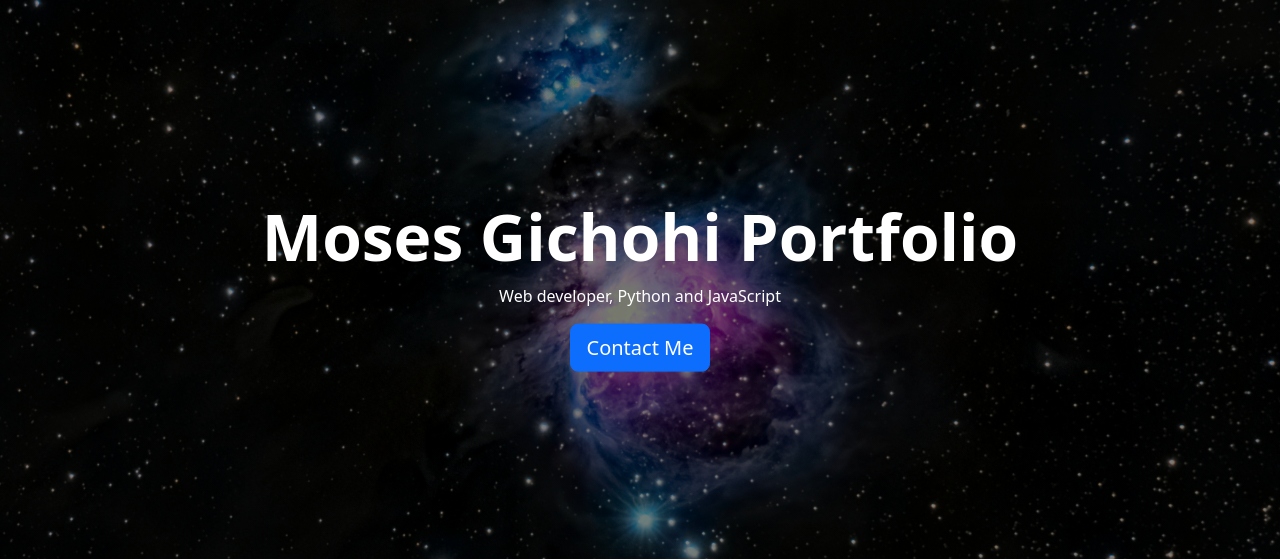
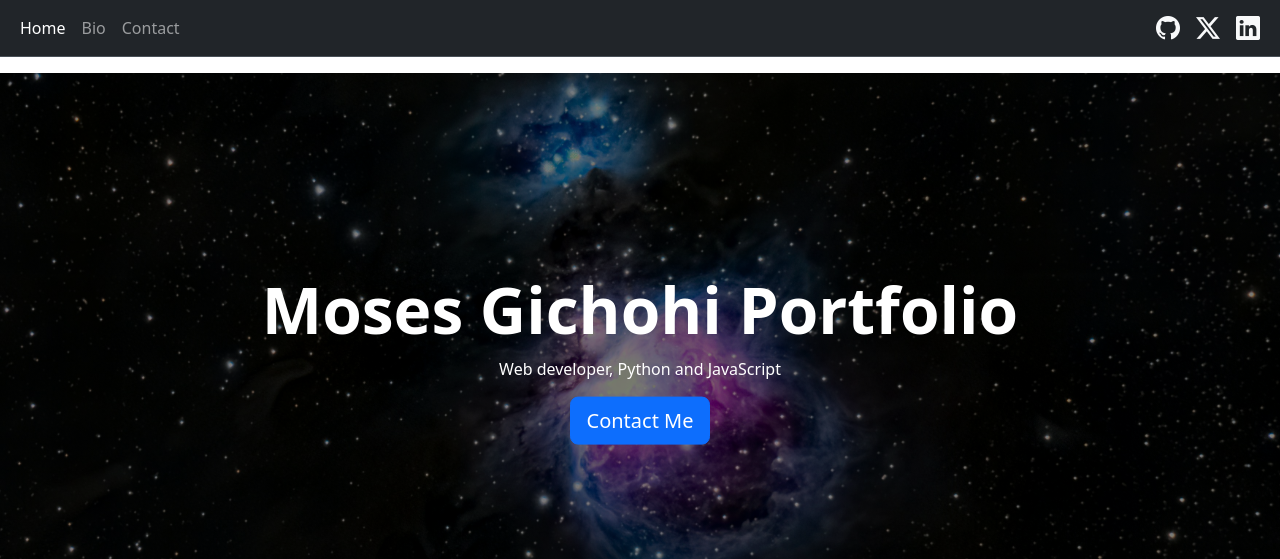
Before and after one commit to MosesGich/django-portfolio, a Django app: page /developer/home in a window 1280 px wide. Shown: the top 559 px of the page. Run offline with Django 5.2, Linux system fonts and the light colour scheme; grey boxes are pictures that could not be loaded.

Commit message:
Creating contact page

```diff
--- a/portfolio/developer/templates/developer/layout.html
+++ b/portfolio/developer/templates/developer/layout.html
@@ -4,10 +4,43 @@
     <meta charset="UTF-8">
     <meta name="viewport" content="width=device-width, initial-scale=1.0">
     <link href="https://cdn.jsdelivr.net/npm/bootstrap@5.3.8/dist/css/bootstrap.min.css" rel="stylesheet" integrity="sha384-sRIl4kxILFvY47J16cr9ZwB07vP4J8+LH7qKQnuqkuIAvNWLzeN8tE5YBujZqJLB" crossorigin="anonymous">
+    <link rel="stylesheet" href="https://cdn.jsdelivr.net/npm/bootstrap-icons@1.11.3/font/bootstrap-icons.min.css">
     <link rel="stylesheet" type="text/css" href="{% static 'developer/style.css' %}">
     <title>Document</title>
 </head>
 <body>
+    <nav class="navbar navbar-expand-lg bg-dark border-bottom border-body mb-3" data-bs-theme="dark">
+          <div class="container-fluid">
+                <button class="navbar-toggler" type="button" data-bs-toggle="collapse" data-bs-target="#navbarNavContent" aria-controls="navbarNavContent" aria-expanded="false" aria-label="Toggle navigation">
+                     <span class="navbar-toggler-icon"></span>
+                </button>
+                <div class="collapse navbar-collapse" id="navbarNavContent">
+                    <ul class="navbar-nav">
+                        <li class="nav-item">
+                            <a class="nav-link active" href="{% url 'home' %}">Home</a>
+                        </li>
+                        <li class="nav-item">
+                            <a class="nav-link" href="{% url 'about' %}">Bio</a>
+                        </li>
+                        <li class="nav-item">
+                            <a class="nav-link" href="{% url 'contact' %}">Contact</a>
+                        </li>
+                    </ul>
+                </div>
+                <div class="navbar-nav me-auto mb-2 mb-lg-0">
+                    <a class="nav-link text-light fs-4" href="https://github.com/MosesGich" target="_blank" aria-label="Github">
+                        <i class="bi bi-github"></i>
+                    </a>
+                    <a class="nav-link text-light fs-4" href="" target="_blank" aria-label="Twitter/X">
+                        <i class="bi bi-twitter-x"></i>
+                    </a>
+                    <a class="nav-link text-light fs-4" href="" target="_blank" aria-label="LinkedIn">
+                        <i class="bi bi-linkedin"></i>
+                    </a>
+
+                </div>
+        </div>
+    </nav>
     {% block body %}
 
     {% endblock %}
--- a/portfolio/developer/urls.py
+++ b/portfolio/developer/urls.py
@@ -2,6 +2,7 @@ from django.urls import path
 from . import views
 
 urlpatterns = [
-    path("home", views.index, name="index"),
-    path("about", views.about, name="about")
+    path("home", views.index, name="home"),
+    path("about", views.about, name="about"),
+    path("contact", views.contact, name="contact")
 ]
--- a/portfolio/developer/views.py
+++ b/portfolio/developer/views.py
@@ -1,4 +1,9 @@
+from django import forms
 from django.shortcuts import render
+from django.http import HttpResponse
+
+class NewForm(forms.Form):
+    email = forms.CharField(label="Email")
 
 # Create your views here.
 def index(request):
@@ -6,3 +11,10 @@ def index(request):
 
 def about(request):
     return render(request,"developer/about.html")
+
+def contact(request):
+    if request.method == "POST":
+        return HttpResponse("Thankyou")
+    return render(request, "developer/contact.html", {
+        "form": NewForm()
+    })
```
Also changed, not shown: portfolio/developer/templates/developer/contact.html (added, +27 -0 lines).
